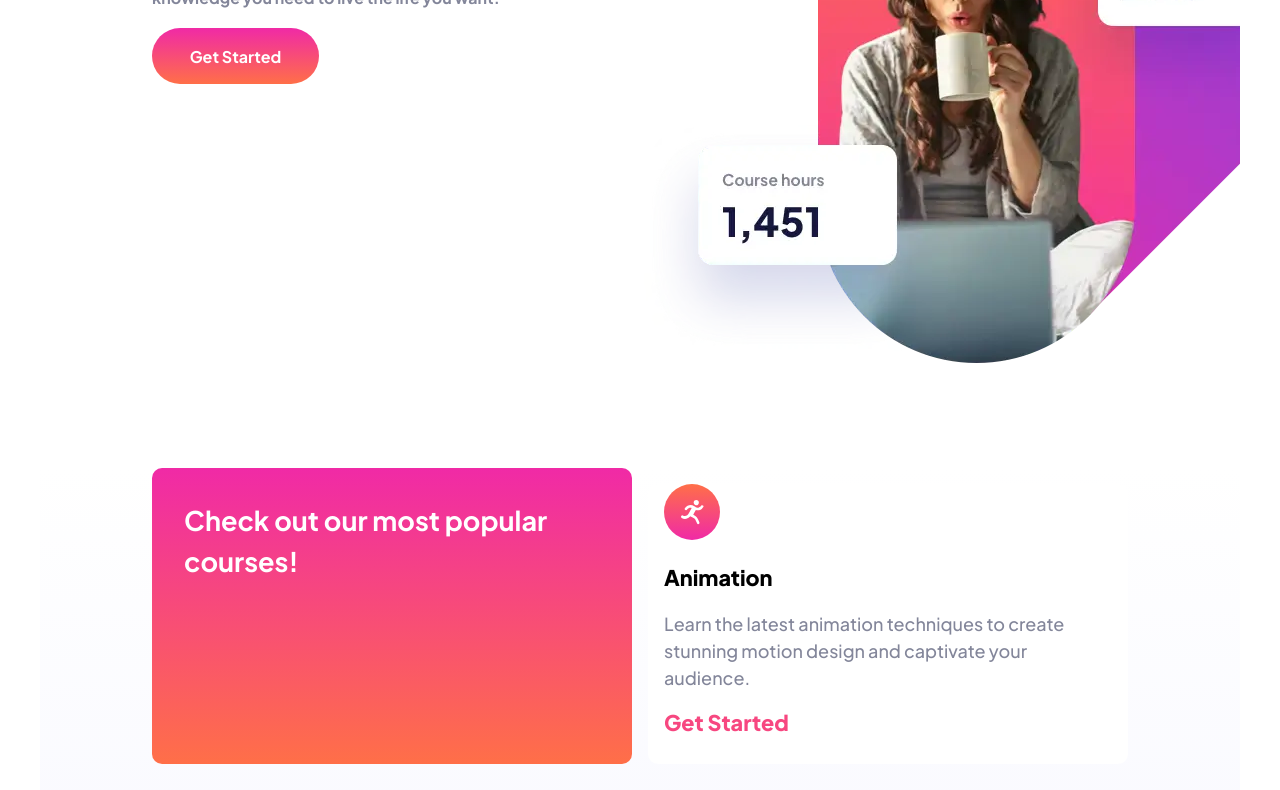
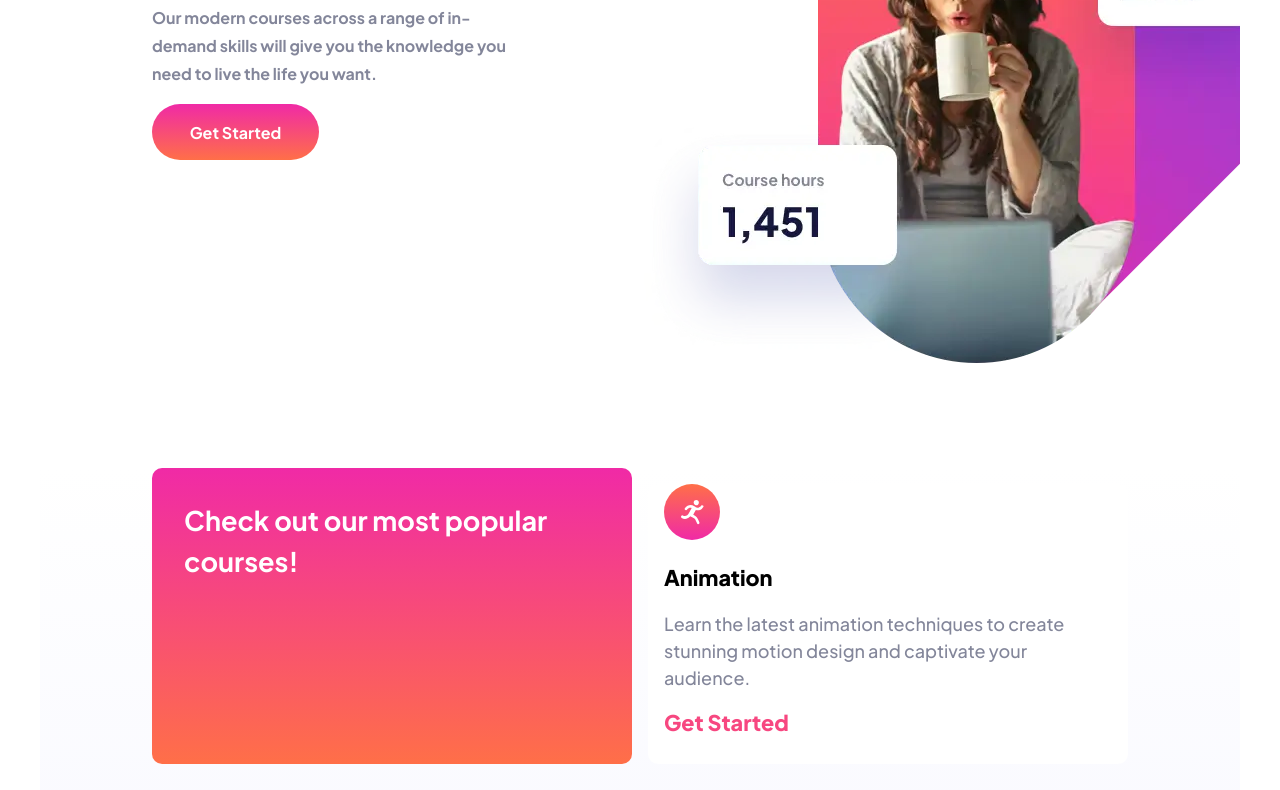
Before and after one commit to jacksonwhiting/elearning-landing-page, a plain HTML site: page index.html in a window 1280 px wide. Shown: the part 332-1122 px from the top of the page. Drawn offline with Linux system fonts and the light colour scheme.

Commit message:
changed max-width on hero-layout

```diff
--- a/styles.css
+++ b/styles.css
@@ -322,7 +322,7 @@ body {
 
    .home__hero-layout {
       padding-left: 7rem;
-      max-width: 700px;
+      max-width: 505px;
    }
 
    .home__hero-image img {
```
